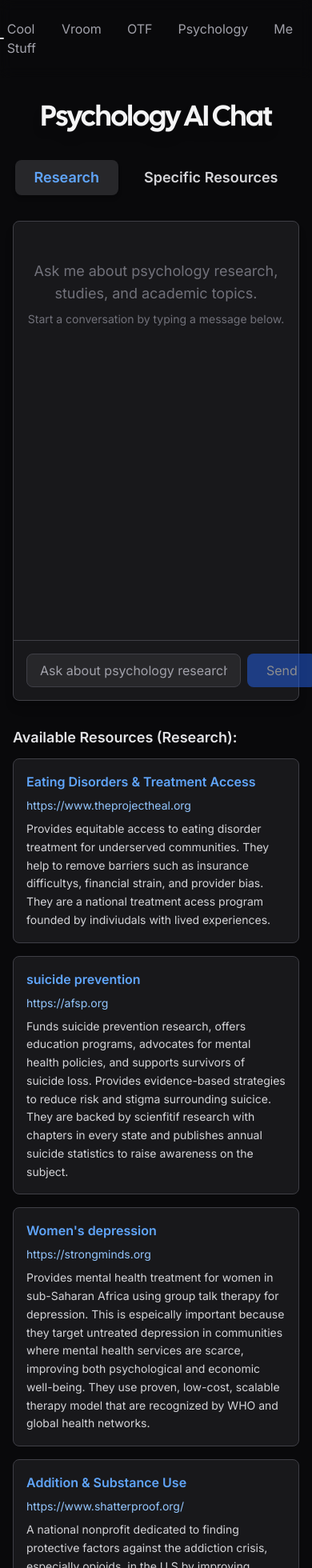
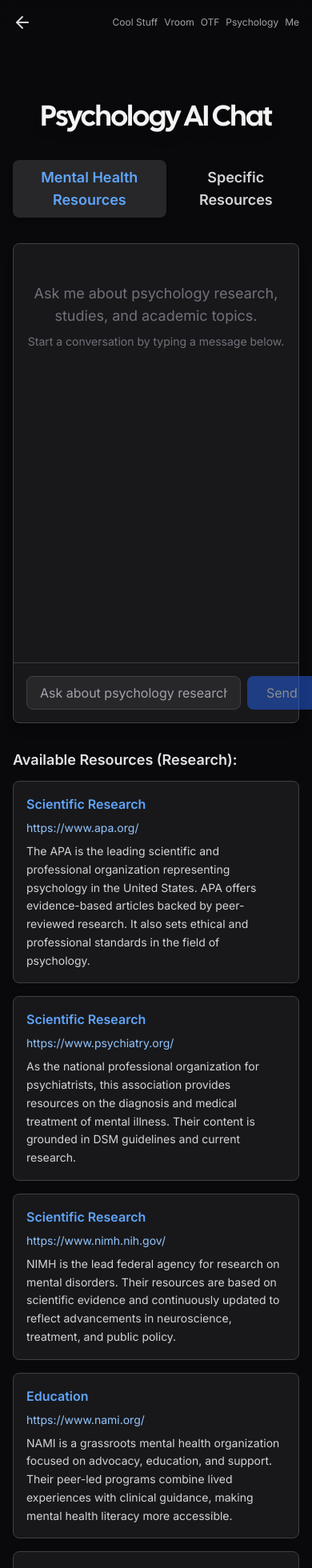
Before and after one commit to sammykao/f1-web, a Next.js app: page /psychology in a window 390 px wide. Shown: the top 1960 px of the page at 80% size. Built offline with nearby package versions, Linux system fonts and the light colour scheme; what tailwindcss-debug-screens would draw is missing.

Commit message:
fixed responsiveness

```diff
--- a/app/components/nav.tsx
+++ b/app/components/nav.tsx
@@ -26,35 +26,35 @@ export const Navigation: React.FC = () => {
 						: "bg-zinc-900/500  border-zinc-800 "
 				}`}
 			>
-				<div className="container flex flex-row-reverse items-center justify-between p-6 mx-auto">
-					<div className="flex justify-between gap-8">
+				<div className="container flex flex-row-reverse items-center justify-between p-4 md:p-6 mx-auto">
+					<div className="flex justify-between gap-2 md:gap-4 lg:gap-8">
 						<Link
 							href="/cool-stuff"
-							className="duration-200 text-zinc-400 hover:text-zinc-100"
+							className="duration-200 text-zinc-400 hover:text-zinc-100 text-xs md:text-sm lg:text-base"
 						>
 							Cool Stuff
 						</Link>
 						<Link
 							href="/vroom"
-							className="duration-200 text-zinc-400 hover:text-zinc-100"
+							className="duration-200 text-zinc-400 hover:text-zinc-100 text-xs md:text-sm lg:text-base"
 						>
 							Vroom
 						</Link>
 						<Link
 							href="/otf"
-							className="duration-200 text-zinc-400 hover:text-zinc-100"
+							className="duration-200 text-zinc-400 hover:text-zinc-100 text-xs md:text-sm lg:text-base"
 						>
 							OTF
 						</Link>
 						<Link
 							href="/psychology"
-							className="duration-200 text-zinc-400 hover:text-zinc-100"
+							className="duration-200 text-zinc-400 hover:text-zinc-100 text-xs md:text-sm lg:text-base"
 						>
 							Psychology
 						</Link>
 						<Link
 							href="/contact"
-							className="duration-200 text-zinc-400 hover:text-zinc-100"
+							className="duration-200 text-zinc-400 hover:text-zinc-100 text-xs md:text-sm lg:text-base"
 						>
 							Me
 						</Link>
--- a/app/page.tsx
+++ b/app/page.tsx
@@ -6,19 +6,20 @@ const navigation = [
   { name: "Cool Stuff", href: "/cool-stuff" },
   { name: "Vroom", href: "/vroom" },
   { name: "OTF", href: "/otf" },
+  { name: "Psychology", href: "/psychology" },
   { name: "Me", href: "/contact" },
 ];
 
 export default function Home() {
   return (
     <div className="flex flex-col items-center justify-center w-screen h-screen overflow-hidden bg-gradient-to-tl from-black via-zinc-600/20 to-black">
-      <nav className="my-16 animate-fade-in">
-        <ul className="flex items-center justify-center gap-4">
+      <nav className="my-8 md:my-16 animate-fade-in">
+        <ul className="flex items-center justify-center gap-2 md:gap-4 flex-wrap px-4">
           {navigation.map((item) => (
             <Link
               key={item.href}
               href={item.href}
-              className="text-sm duration-500 text-zinc-500 hover:text-zinc-300"
+              className="text-xs md:text-sm duration-500 text-zinc-500 hover:text-zinc-300 px-2 py-1"
             >
               {item.name}
             </Link>
--- a/app/psychology/page.tsx
+++ b/app/psychology/page.tsx
@@ -19,34 +19,49 @@ const RESOURCES_PORT = 10000;
 // Resource lists for each section
 const RESEARCH_RESOURCES = [
   {
-    domain: "Eating Disorders & Treatment Access",
-    site: "https://www.theprojectheal.org",
-    description: "Provides equitable access to eating disorder treatment for underserved communities. They help to remove barriers such as insurance difficultys, financial strain, and provider bias. They are a national treatment acess program founded by indiviudals with lived experiences."
+    domain: "Scientific Research",
+    site: "https://www.apa.org/",
+    description: "The APA is the leading scientific and professional organization representing psychology in the United States. APA offers evidence-based articles backed by peer-reviewed research. It also sets ethical and professional standards in the field of psychology."
   },
   {
-    domain: "suicide prevention",
-    site: "https://afsp.org",
-    description: "Funds suicide prevention research, offers education programs, advocates for mental health policies, and supports survivors of suicide loss. Provides evidence-based strategies to reduce risk and stigma surrounding suicice. They are backed by scienfitif research with chapters in every state and publishes annual suicide statistics to raise awareness on the subject."
+    domain: "Scientific Research",
+    site: "https://www.psychiatry.org/",
+    description: "As the national professional organization for psychiatrists, this association provides resources on the diagnosis and medical treatment of mental illness. Their content is grounded in DSM guidelines and current research."
   },
   {
-    domain: "Women's depression",
-    site: "https://strongminds.org",
-    description: "Provides mental health treatment for women in sub-Saharan Africa using group talk therapy for depression. This is espeically important because they target untreated depression in communities where mental health services are scarce, improving both psychological and economic well-being. They use proven, low-cost, scalable therapy model that are recognized by WHO and global health networks."
+    domain: "Scientific Research",
+    site: "https://www.nimh.nih.gov/",
+    description: "NIMH is the lead federal agency for research on mental disorders. Their resources are based on scientific evidence and continuously updated to reflect advancements in neuroscience, treatment, and public policy."
   },
   {
-    domain: "Addition & Substance Use",
-    site: "https://www.shatterproof.org/",
-    description: "A national nonprofit dedicated to finding protective factors against the addiction crisis, especially opioids, in the U.S by improving addiction treatment and advocay for policy changes. They offer resources for families, builds evidence-based treatment systems, and leads the ATLAS platform, which rates addiction treatment centers. They collaborate with state governments, health insurers, and policymakers. It was founded by a father who lost his son to addiction, which drives their mission."
+    domain: "Education",
+    site: "https://www.nami.org/",
+    description: "NAMI is a grassroots mental health organization focused on advocacy, education, and support. Their peer-led programs combine lived experiences with clinical guidance, making mental health literacy more accessible."
   },
   {
-    domain: "LGBTQ+ Youth Mental Health",
-    site: "https://www.thetrevorproject.org/public-education",
-    description: "Provides crisis intervention and suicide prevention services to LGBTQ+ youth under 25. LGBTQ+ youth face disproportionately high rates of mental health struggles and suicide. Trevor Project offers 24/7 support via text, chat, and phone. They are the nation's leading LGBTQ+ crisis intervention organization and frequently cited in national research. They have strong collaborations with with educational and policy institutions."
+    domain: "Education",
+    site: "https://www.fountainhouse.org/about",
+    description: "Fountain House pioneered the 'clubhouse' model for psychosocial rehabilitation. They offer supportive housing, employment programs, and peer-led initiatives based on a globally recognized, evidence-based model."
   },
   {
-    domain: "Child & Family Mental Health",
-    site: "https://www.ffcmh.org",
-    description: "Family-run national organization that advocates for families with children facing mental health and substance use challenges. They specifically target children;s mental health and family support drawing on community-based systems of health. They partner with SAMHSA and offer certified family peer support models."
+    domain: "Education",
+    site: "https://www.helpguide.org/",
+    description: "HelpGuide is a nonprofit mental health resource offering easy-to-understand self-help content on topics such as emotional intelligence, trauma, grief, and relationships. Their guides are developed with licensed professionals."
+  },
+  {
+    domain: "Youth Mental Health",
+    site: "https://jedfoundation.org/",
+    description: "The JED Foundation focuses on emotional health and suicide prevention for teens and young adults. They work with schools to implement mental health programs, toolkits, and awareness campaigns backed by clinical expertise."
+  },
+  {
+    domain: "Youth Mental Health",
+    site: "https://childmind.org/",
+    description: "Child Mind Institute supports children and families struggling with mental health and learning disorders. Their evidence-based resources are created by clinicians and tailored for parents and educators."
+  },
+  {
+    domain: "Community Mental Health",
+    site: "https://www.samhsa.gov/",
+    description: "SAMHSA is the U.S. government's agency for behavioral health. They lead national efforts like the 988 hotline, trauma-informed care programs, and community prevention, rooted in public health research."
   }
 ];
 
@@ -54,34 +69,35 @@ const SPECIFIC_RESOURCES = [
   {
     domain: "Eating Disorders & Treatment Access",
     site: "https://www.theprojectheal.org",
-    description: "Provides equitable access to eating disorder treatment for underserved communities. They help to remove barriers such as insurance difficultys, financial strain, and provider bias. They are a national treatment acess program founded by indiviudals with lived experiences."
+    description: "Provides equitable access to eating disorder treatment for underserved communities by removing barriers such as insurance difficulties, financial strain, and provider bias. Founded by individuals with lived experience."
   },
   {
-    domain: "suicide prevention",
+    domain: "Suicide Prevention",
     site: "https://afsp.org",
-    description: "Funds suicide prevention research, offers education programs, advocates for mental health policies, and supports survivors of suicide loss. Provides evidence-based strategies to reduce risk and stigma surrounding suicice. They are backed by scienfitif research with chapters in every state and publishes annual suicide statistics to raise awareness on the subject."
+    description: "AFSP funds suicide prevention research, advocates for mental health policy, and supports survivors. Their evidence-based programs and annual statistics aim to reduce stigma and promote awareness nationwide."
   },
   {
-    domain: "Women's depression",
+    domain: "Women's Depression",
     site: "https://strongminds.org",
-    description: "Provides mental health treatment for women in sub-Saharan Africa using group talk therapy for depression. This is espeically important because they target untreated depression in communities where mental health services are scarce, improving both psychological and economic well-being. They use proven, low-cost, scalable therapy model that are recognized by WHO and global health networks."
+    description: "StrongMinds offers group talk therapy for women in sub-Saharan Africa suffering from untreated depression. Their low-cost, scalable model is WHO-endorsed and community-based."
   },
   {
-    domain: "Addition & Substance Use",
+    domain: "Addiction & Substance Use",
     site: "https://www.shatterproof.org/",
-    description: "A national nonprofit dedicated to finding protective factors against the addiction crisis, especially opioids, in the U.S by improving addiction treatment and advocay for policy changes. They offer resources for families, builds evidence-based treatment systems, and leads the ATLAS platform, which rates addiction treatment centers. They collaborate with state governments, health insurers, and policymakers. It was founded by a father who lost his son to addiction, which drives their mission."
+    description: "A nonprofit focused on reversing the addiction crisis, especially opioids, by improving treatment systems, advocating policy change, and rating providers via the ATLAS platform. Founded by a grieving father."
   },
   {
     domain: "LGBTQ+ Youth Mental Health",
     site: "https://www.thetrevorproject.org/public-education",
-    description: "Provides crisis intervention and suicide prevention services to LGBTQ+ youth under 25. LGBTQ+ youth face disproportionately high rates of mental health struggles and suicide. Trevor Project offers 24/7 support via text, chat, and phone. They are the nation's leading LGBTQ+ crisis intervention organization and frequently cited in national research. They have strong collaborations with with educational and policy institutions."
+    description: "The Trevor Project offers 24/7 suicide prevention and crisis services for LGBTQ+ youth under 25. Their work is nationally recognized and supported by research, policy, and education partnerships."
   },
   {
     domain: "Child & Family Mental Health",
     site: "https://www.ffcmh.org",
-    description: "Family-run national organization that advocates for families with children facing mental health and substance use challenges. They specifically target children;s mental health and family support drawing on community-based systems of health. They partner with SAMHSA and offer certified family peer support models."
+    description: "The FFCMH advocates for children with mental health and substance use challenges. They offer peer support and family-driven models in collaboration with SAMHSA and community organizations."
   }
 ];
+
 
 export default function PsychologyPage() {
   const [activeTab, setActiveTab] = useState<"research" | "resources">("research");
@@ -194,7 +210,7 @@ export default function PsychologyPage() {
               ${activeTab === "research" ? "bg-zinc-800 text-blue-400 shadow-md" : "bg-transparent text-zinc-300 hover:bg-zinc-800 hover:text-blue-300"}`}
             onClick={() => setActiveTab("research")}
           >
-            Research
+            Mental Health Resources
           </button>
           <button
             className={`px-6 py-2 rounded-lg font-semibold focus:outline-none transition-all duration-200 text-lg
```
